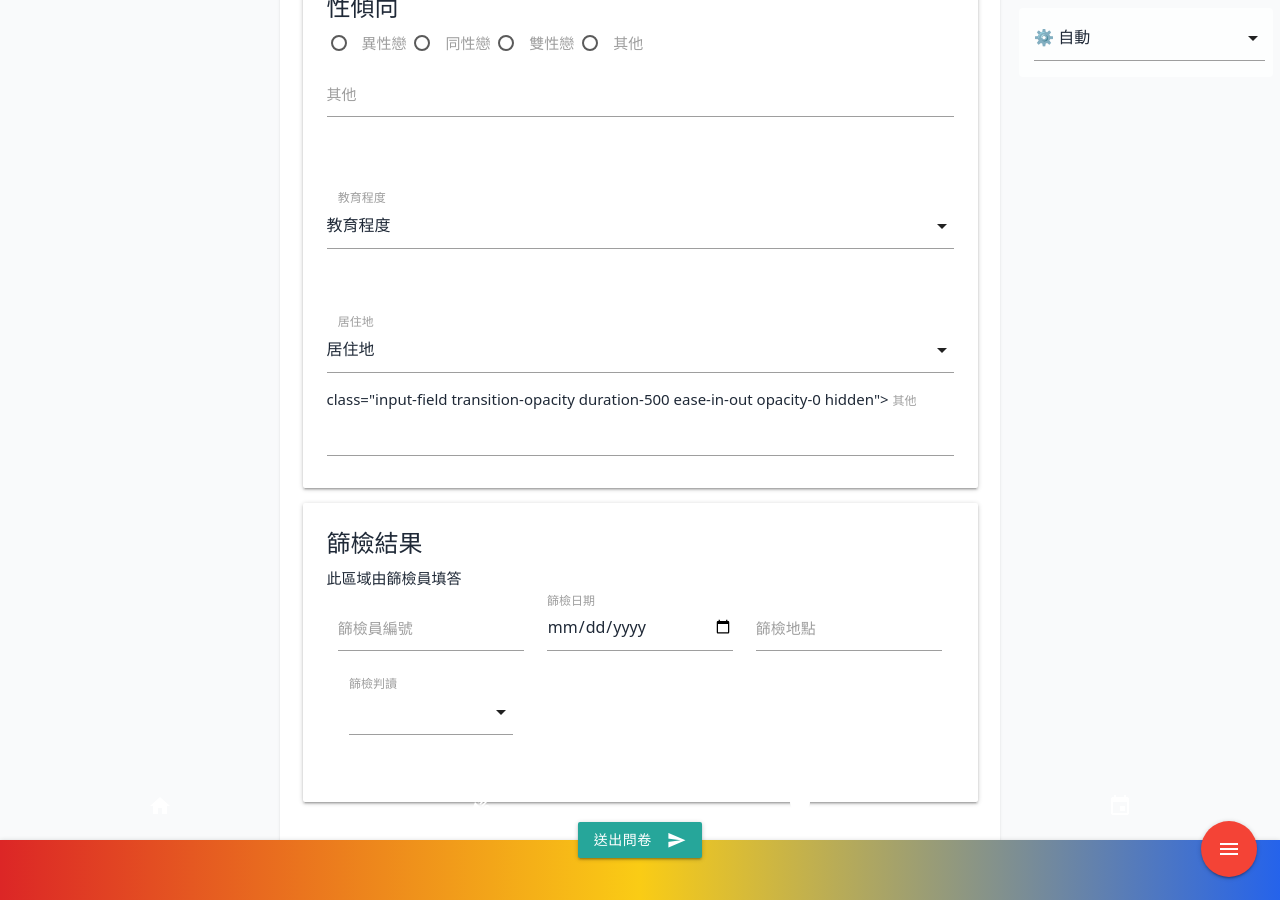
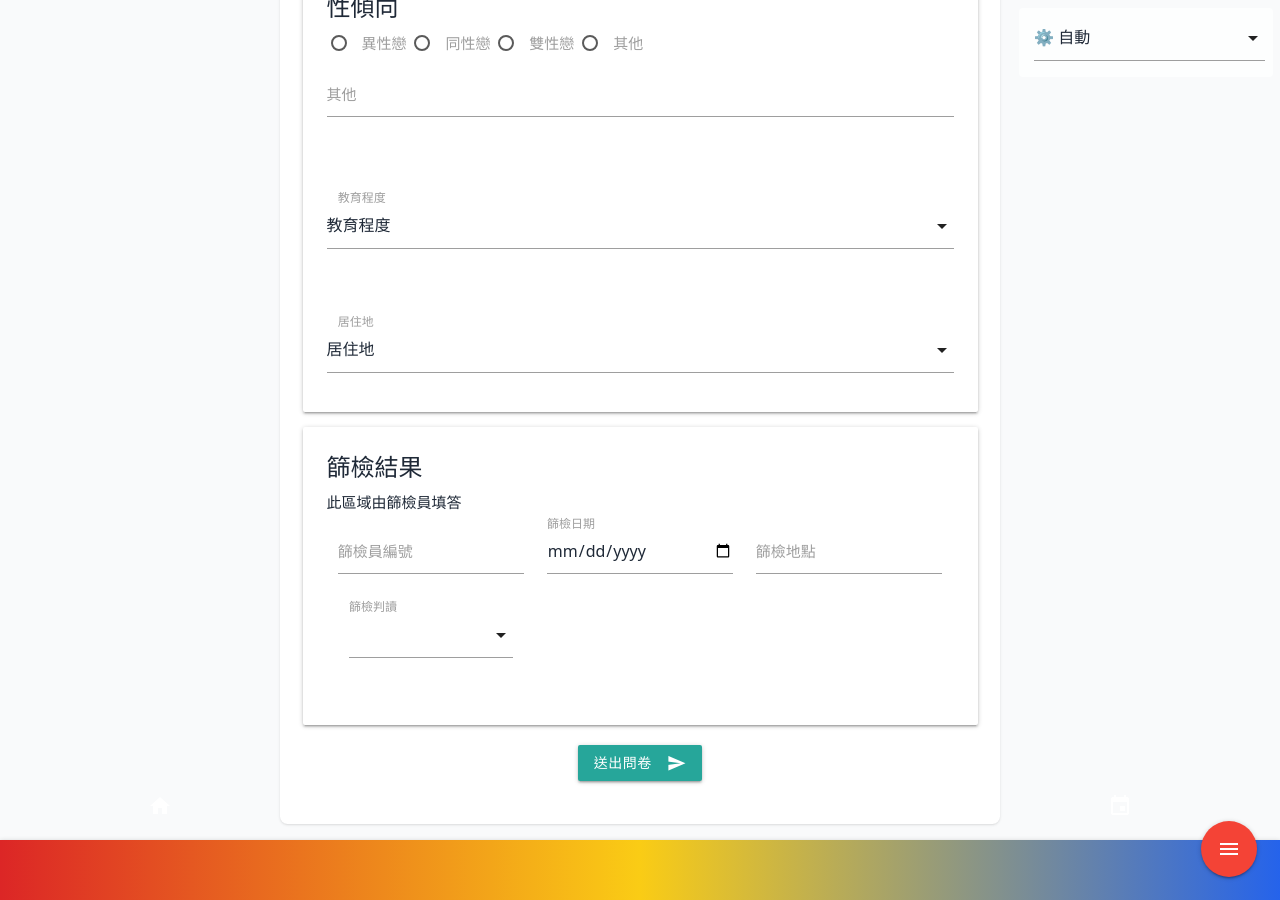
Before and after one commit to Gisneyland/Gisneyland.github.io, a Jekyll site: the page built from hiva/index.html, in a window 1280 px wide and 900 px high, scrolled down 2328 px. Built offline with Jekyll 4.4.1, drawn with Linux system fonts in a browser that asks for light colours; nearby versions of some CDN libraries.

Commit message:
Update profile.html

```diff
--- a/_includes/questionnaire/profile.html
+++ b/_includes/questionnaire/profile.html
@@ -82,8 +82,7 @@
             <label>居住地</label>
         </div>
       <!-- 其他輸入（預設隱藏，含暗色模式） -->
-          <div id="residence_others_field">
-               class="input-field transition-opacity duration-500 ease-in-out opacity-0 hidden">
+          <div id="residence_others_field" class="input-field transition-opacity duration-500 ease-in-out opacity-0 hidden">
             <label for="residence_others" data-i18n="residence_others">其他</label>
             <input type="text" name="residence_others" id="residence_others">
           </div>
```
Also changed, not shown: other parts of _includes/questionnaire/profile.html (+1 -1 lines).
